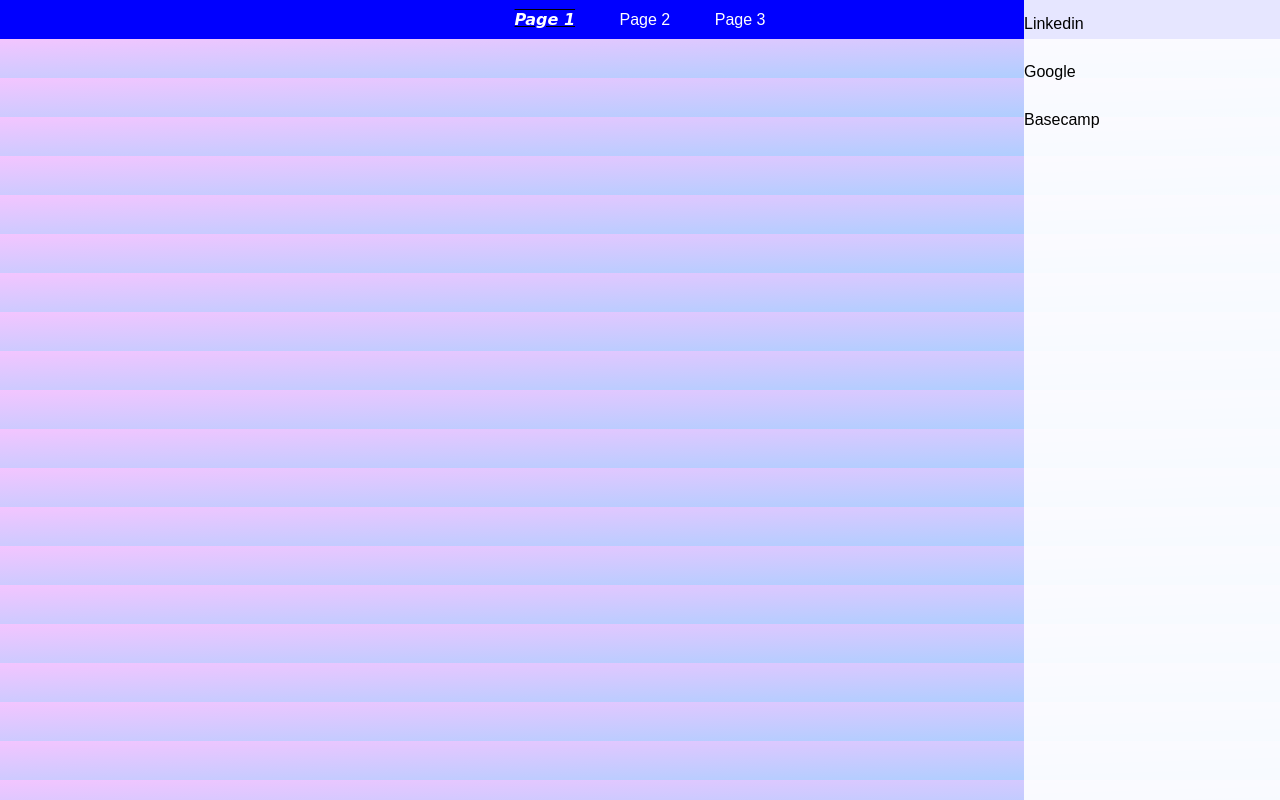
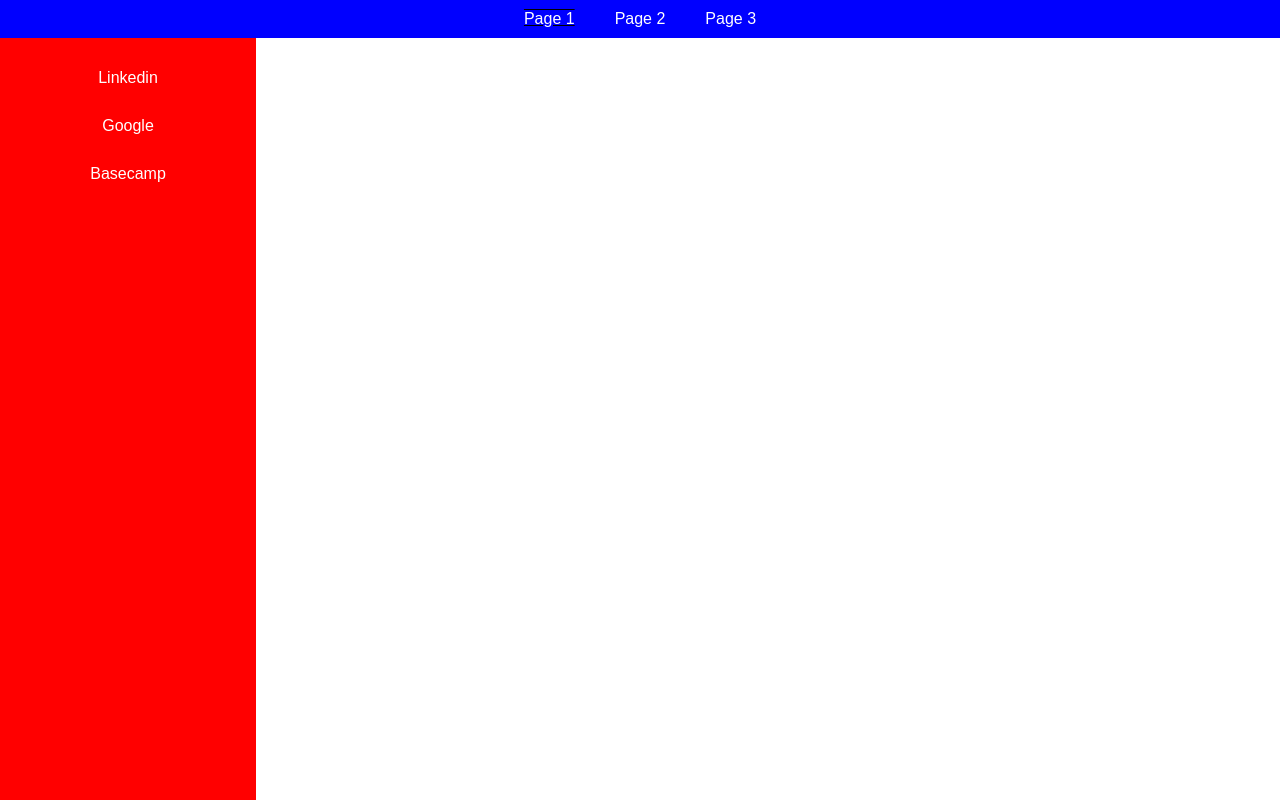
Before and after one commit to Rayyan1222/Lab8, a plain HTML site: page index.html in a window 1280 px wide. Drawn offline with Linux system fonts and the light colour scheme.

Commit message:
Update styles.css

```diff
--- a/css/styles.css
+++ b/css/styles.css
@@ -1,40 +1,25 @@
-/* Reset default browser styles */
-* {
-  margin: 0;
-  padding: 0;
-  box-sizing: border-box;
-}
-
-/* Custom CSS */
-
-body {
-  font-family: Arial, sans-serif;
-  background: linear-gradient(to bottom right, #f3c5ff, #a8cfff);
-}
-
-/* Centered navigation */
 #main-navbar {
   background-color: blue;
   overflow: hidden;
-  text-align: center;
-}
-
-#navbar-container {
-  width: 100%;
 }
 
 #main-navbar ul {
+  float: left;
+  left: 50%;
   list-style-type: none;
   margin: 0;
   padding: 0;
-  display: inline-block;
+  position: relative;
 }
 
 #main-navbar ul li {
-  display: inline-block;
+  display: block;
+  float: left;
+  position: relative;
+  right: 50%;
 }
 
-#main-navbar ul li a {
+#main-navbar ul li a{
   display: block;
   padding: 10px 20px;
   color: #fff;
@@ -42,48 +27,40 @@ body {
 }
 
 #main-navbar ul li a:hover {
-  background-color: #000;
+   background-color: #000;
 }
 
-/* Styling for active page */
-#onpage {
-  font-style: italic;
-  font-weight: bold;
-  font-family: cursive;
-  text-decoration: underline overline;
+#navbar-container {
+  width: 100%;
+  position: relative;
+  float: left;
 }
 
-/* Styling for Google, LinkedIn, and Basecamp links */
-#sidebar-container ul li a.Google,
-#sidebar-container ul li a.LinkedIn,
-#sidebar-container ul li a.Basecamp {
-  font-weight: bold;
-  color: blue;
+#main-navbar #onpage {
+   text-decoration: underline overline;
 }
 
-/* Side navigation */
 #sidebar {
-  position: fixed;
-  top: 0;
-  right: 0;
-  background-color: rgba(255, 255, 255, 0.9); /* Light color for better contrast */
+  background-color: red;
   height: 100%;
   width: 20%;
-  overflow-y: auto; /* Enable vertical scrolling */
+  position: fixed;
 }
 
 #sidebar ul {
   list-style-type: none;
+  right:0%;
   padding: 0;
 }
 
-#sidebar ul li a {
+#sidebar ul li a{
+  text-decoration: none;
   display: block;
+  text-align: center;
+  color: #fff;
   padding: 15px 0;
-  color: #000; /* Adjust text color for better visibility */
-  text-decoration: none;
 }
 
-#sidebar ul li a:hover {
-  background-color: #ddd; /* Light grey on hover for better visibility */
+#sidebar ul li a:hover{
+  background-color: #000;
 }
```
